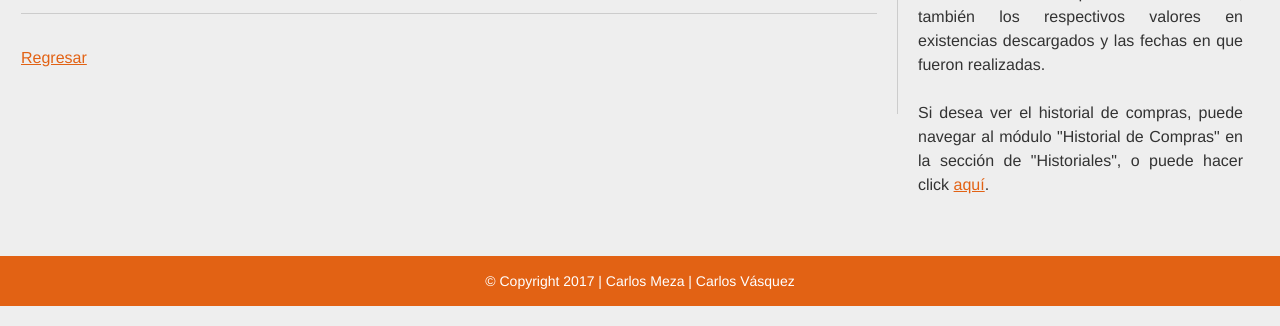
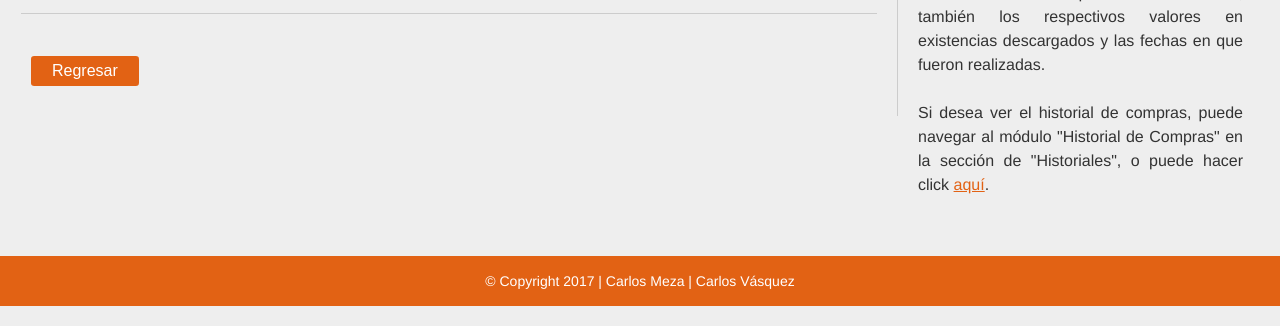
Before and after one commit to Kunai11/Inventario, a PHP site: page /historial_egresos.php in a window 1280 px wide. Shown: the part 305-631 px from the top of the page. Run offline with PHP 8.4, Linux system fonts and the light colour scheme; data that the repository does not hold is empty.

Commit message:
Boton para volver a la seccion contenedora

```diff
--- a/historial_egresos.php
+++ b/historial_egresos.php
@@ -56,7 +56,7 @@
                     </tbody>
                 </table>
                 <hr>
-                <p><a href="index.php">Regresar</a></p>
+                <a href="seccion_historial.php"><input class="btn" type="button" name="Regresar" id="Regresar" value="Regresar"></a>
 			</div>
 
 			<div class="contenido" id="der">
--- a/historial_ingresos.php
+++ b/historial_ingresos.php
@@ -56,7 +56,7 @@
                     </tbody>
                 </table>
                 <hr>
-                <p><a href="index.php">Regresar</a></p>
+                <a href="seccion_historial.php"><input class="btn" type="button" name="Regresar" id="Regresar" value="Regresar"></a>
 			</div>
 
 			<div class="contenido" id="der">
```
